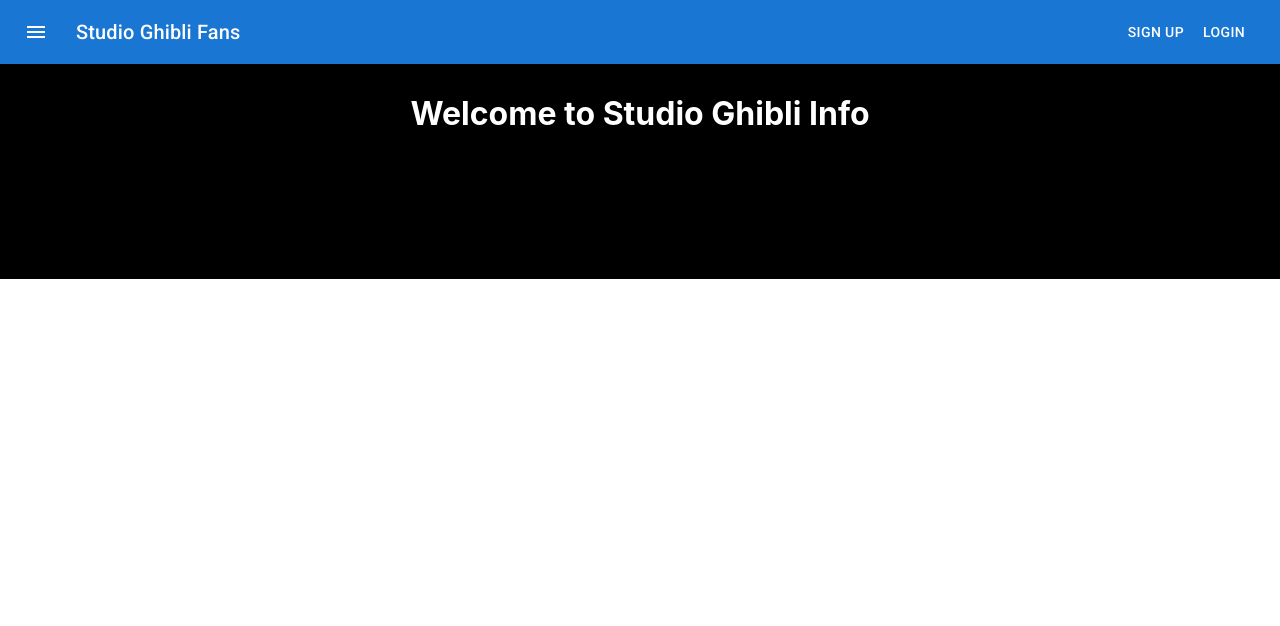
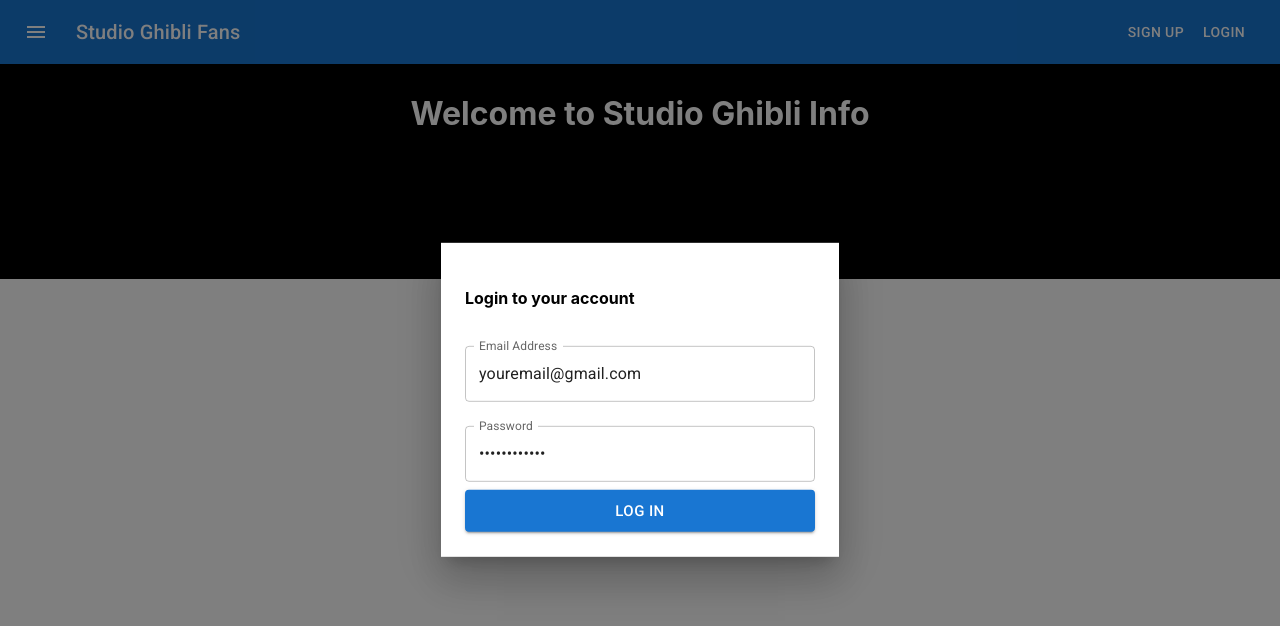
Before and after one commit to kand123/first-react-app, a React (Create React App) app: page /welcome in a window 1280 px wide. Both pictures are taken after a click on the button "LOGIN". Shown: the top 626 px of the page. Built offline with nearby package versions, Linux system fonts and the light colour scheme; no server answers.

Commit message:
added login form

```diff
--- a/src/App.css
+++ b/src/App.css
@@ -1,4 +1,4 @@
 
-div.main {background-color: black; padding-bottom: 125px; }
+div.main {background-color: black; padding-bottom: 125px;}
 
 h1 {color: white; margin-top: 0; padding-top: 30px; text-align: center;}
--- a/src/App.js
+++ b/src/App.js
@@ -6,6 +6,8 @@
 import { Route, Switch, Redirect } from 'react-router-dom'
 import Welcome from './pages/Welcome'
 import MenuBar from './components/MenuBar'
+import NotFound from './pages/NotFound'
+import FilmDetails from './pages/FilmDetails'
 
 function App() {
 
@@ -25,14 +27,18 @@
   <Route path="/welcome">
     <Welcome/>
     </Route>
-      <Route path="/films">
+      <Route path="/films" exact>
       <h1>Studio Ghibli Films</h1>
       <RatingsButton/>
         <FilmCard/>
 
         </Route>
+<Route path="/films/:id" exact>
+  {/* <h1>Film Details</h1> */}
+  <FilmDetails/>
+</Route>
       <Route path="*">
-        <h1>Page Not Found</h1>
+        <NotFound/>
         </Route>
 
       <FilmCard />
--- a/src/components/FilmContent.js
+++ b/src/components/FilmContent.js
@@ -3,37 +3,40 @@
 import Button from "@mui/material/Button";
 import CardContent from "@mui/material/CardContent";
 import Typography from "@mui/material/Typography";
-import CloseIcon from "@mui/icons-material/Close";
-import Modal from "@mui/material/Modal";
+// import CloseIcon from "@mui/icons-material/Close";
+// import Modal from "@mui/material/Modal";
 import Box from "@mui/material/Box";
 import Rating from "@mui/material/Rating";
-
+import { useHistory } from 'react-router-dom'
 
 const FilmContent = (props) => {
-  const { id, title, original_title, description, date, image } = props;
+  const { id, title, image } = props;
 
-  const [open, setOpen] = React.useState(false);
-  const handleOpen = () => setOpen(true);
-  const handleClose = () => setOpen(false);
+  const history = useHistory()
+
+  // const [open, setOpen] = React.useState(false);
+  // const handleOpen = () => setOpen(true);
+  // const handleClose = () => setOpen(false);
 
   const handleModalClose = () => {
-    handleOpen();
+    // handleOpen();
+    history.push(`/films/${props.id}`)
   };
 
 
 
-  const modalBoxStyle = {
-    position: "absolute",
-    top: "50%",
-    left: "50%",
-    padding: "1.5%",
-    paddingBottom: "3%",
-    width: "50%",
-    transform: "translate(-50%, -50%)",
-    bgcolor: "white",
-    boxShadow: 24,
-    p: 4,
-  };
+  // const modalBoxStyle = {
+  //   position: "absolute",
+  //   top: "50%",
+  //   left: "50%",
+  //   padding: "1.5%",
+  //   paddingBottom: "3%",
+  //   width: "50%",
+  //   transform: "translate(-50%, -50%)",
+  //   bgcolor: "white",
+  //   boxShadow: 24,
+  //   p: 4,
+  // };
 
 const buttonDivStyle = {
 // height: "100%",
@@ -121,11 +124,11 @@
 
         </div> */}
 
-        <Modal key={id} open={open} onClose={handleClose}>
+        {/* <Modal key={id}>
           <Box bgcolor="white" style={modalBoxStyle}>
             {/* <Typography variant="h5">{title}</Typography> */}
-            <div>
-        <Typography variant="h7">{original_title}</Typography>
+            {/* <div> */}
+        {/* <Typography variant="h7">{original_title}</Typography>
         <Typography variant="h5" component="h2" mb="2%">
           {title}
         </Typography>
@@ -142,13 +145,13 @@
 
         </div>
             <Typography variant="h6">Plot Summary</Typography>
-            <Typography variant="p">{description}</Typography>
-            <CloseIcon
-              sx={{ position: "absolute", top: 20, right: 20 }}
-              onClick={handleClose}
-            ></CloseIcon>
-          </Box>
-        </Modal>
+            <Typography variant="p">{description}</Typography> */}
+            {/* <CloseIcon
+              // sx={{ position: "absolute", top: 20, right: 20 }}
+              // onClick={handleClose}
+            ></CloseIcon> */}
+          {/* </Box>
+        // </Modal> */} */
 
         <div style={buttonDivStyle}>
         <Typography variant="h6" component="h2" mb="2%">
--- a/src/components/MenuBar.js
+++ b/src/components/MenuBar.js
@@ -7,7 +7,8 @@
 import IconButton from '@mui/material/IconButton';
 import MenuIcon from '@mui/icons-material/Menu';
 import { useHistory } from 'react-router-dom'
-
+import Modal from '@mui/material/Modal';
+import LoginForm from '../components/login/LoginForm'
 
     import Menu from '@mui/material/Menu';
     import MenuItem from '@mui/material/MenuItem';
@@ -31,6 +32,20 @@
   history.push(`/${selection}`)
 }
 
+ const [modalOpen, setmodalOpen] = React.useState(false);
+  const handleModalOpen = () => setmodalOpen(true);
+  const handleModalClose = () => setmodalOpen(false);
+
+
+
+  // const handleModalClose = () => {
+  //   handleOpen();
+
+  // };
+
+
+
+
 
   return (
     <>
@@ -51,7 +66,7 @@
             Studio Ghibli Fans
           </Typography>
           <Button color="inherit">Sign Up</Button>
-          <Button color="inherit">Login</Button>
+          <Button color="inherit" onClick={handleModalOpen}>Login</Button>
 
         </Toolbar>
 
@@ -81,7 +96,10 @@
             <MenuItem onClick={handleClose}>Characters</MenuItem>
           </Menu>
         </div>
+        <Modal open={modalOpen}>
+<LoginForm closeHandler={handleModalClose}/>
 
+    </Modal>
 
     </>
   );
--- /dev/null
+++ b/src/components/login/LoginForm.js
@@ -0,0 +1,92 @@
+import { Box, Button, TextField } from "@mui/material";
+import { Formik } from "formik";
+import * as Yup from 'yup'
+// import { useHistory } from 'react-router-dom'
+
+const LoginForm = (props) => {
+
+const {closeHandler} = props
+
+  const modalBoxStyle = {
+    position: "absolute",
+    top: "50%",
+    left: "50%",
+    padding: "0",
+    paddingBottom: "2%",
+    width: "350px;",
+    transform: "translate(-50%, -50%)",
+    bgcolor: "white",
+    boxShadow: 24,
+    p: 3,
+  };
+
+  return (
+    <Box sx={modalBoxStyle}>
+      <h4>Login to your account</h4>
+      <Formik
+        initialValues={{
+          email: 'youremail@gmail.com',
+          password: 'yourpassword',
+        }}
+        validationSchema={
+            Yup.object().shape({
+                email: Yup.string().email('Must be a valid email address').max(40).required('Email is required'),
+                password: Yup.string().min(8, 'Password must be at least 8 characters').max(40).required('Password is required')
+            })
+        }
+          onSubmit={(value, {setErrors, setStatus, setSubmitting}) => {
+              try {
+                setStatus({success:true})
+                setSubmitting(false)
+                console.log('Successfully submitted!')
+              } catch (err) {
+                  console.error(err)
+                  setStatus({ success:false })
+                  setErrors({submit: err.message })
+                  setSubmitting(false)
+              } finally {
+                  closeHandler()
+              }
+        }}
+      >
+        {({ errors, values, handleSubmit, handleBlur, handleChange, isSubmitting, touched }) => (
+          <form noValidate onSubmit={handleSubmit}>
+            <TextField
+            error={Boolean(touched.email && errors.email)}
+            helperText={touched.email && errors.email}
+              fullWidth
+              label="Email Address"
+              margin="normal"
+              name="email"
+              onBlur={handleBlur}
+              onChange={handleChange}
+              type="email"
+              value={values.email}
+            >
+              Email
+            </TextField>
+            <TextField
+             error={Boolean(touched.password && errors.password)}
+             helperText={touched.password && errors.password}
+              fullWidth
+              label="Password"
+              margin="normal"
+              name="password"
+              onBlur={handleBlur}
+              onChange={handleChange}
+              type="password"
+              value={values.password}
+            >
+              Password
+            </TextField>
+            <Button fullWidth size="large" variant="contained" type="submit" disabled={isSubmitting}>
+              Log in
+            </Button>
+          </form>
+        )}
+      </Formik>
+    </Box>
+  );
+};
+
+export default LoginForm;
--- a/src/pages/FilmDetails.js
+++ b/src/pages/FilmDetails.js
@@ -0,0 +1,44 @@
+import * as React from 'react'
+import { useParams } from 'react-router-dom'
+import { useGhibliContext } from '../contexts/GhibliContext'
+import Typography from "@mui/material/Typography";
+import Box from "@mui/material/Box";
+
+const FilmDetails = () => {
+const params = useParams()
+const filmData = useGhibliContext()
+
+console.log(params)
+console.log(filmData)
+console.log(params.id)
+
+const filmInfo = filmData.films.find(item => item.id === params.id)
+console.log(filmInfo)
+return(
+<Box bgcolor="white">
+{/* <Typography variant="h5">{title}</Typography> */}
+<div>
+<Typography variant="h7">{filmInfo.original_title}</Typography>
+<Typography variant="h5" component="h2" mb="2%">
+{filmInfo.title}
+</Typography>
+
+
+{/* <Typography
+variant="p"
+component="h4"
+position="50%"
+fontWeight="normal"
+>
+{filmData.date}
+</Typography> */}
+
+</div>
+<Typography variant="h6">Plot Summary</Typography>
+<Typography variant="p">{filmInfo.description}</Typography>
+
+</Box>
+)
+}
+
+export default FilmDetails
--- a/src/pages/NotFound.js
+++ b/src/pages/NotFound.js
@@ -0,0 +1,7 @@
+const NotFound = () => {
+    return(
+    <h1>Page Not Found</h1>
+    )
+}
+
+export default NotFound
```
